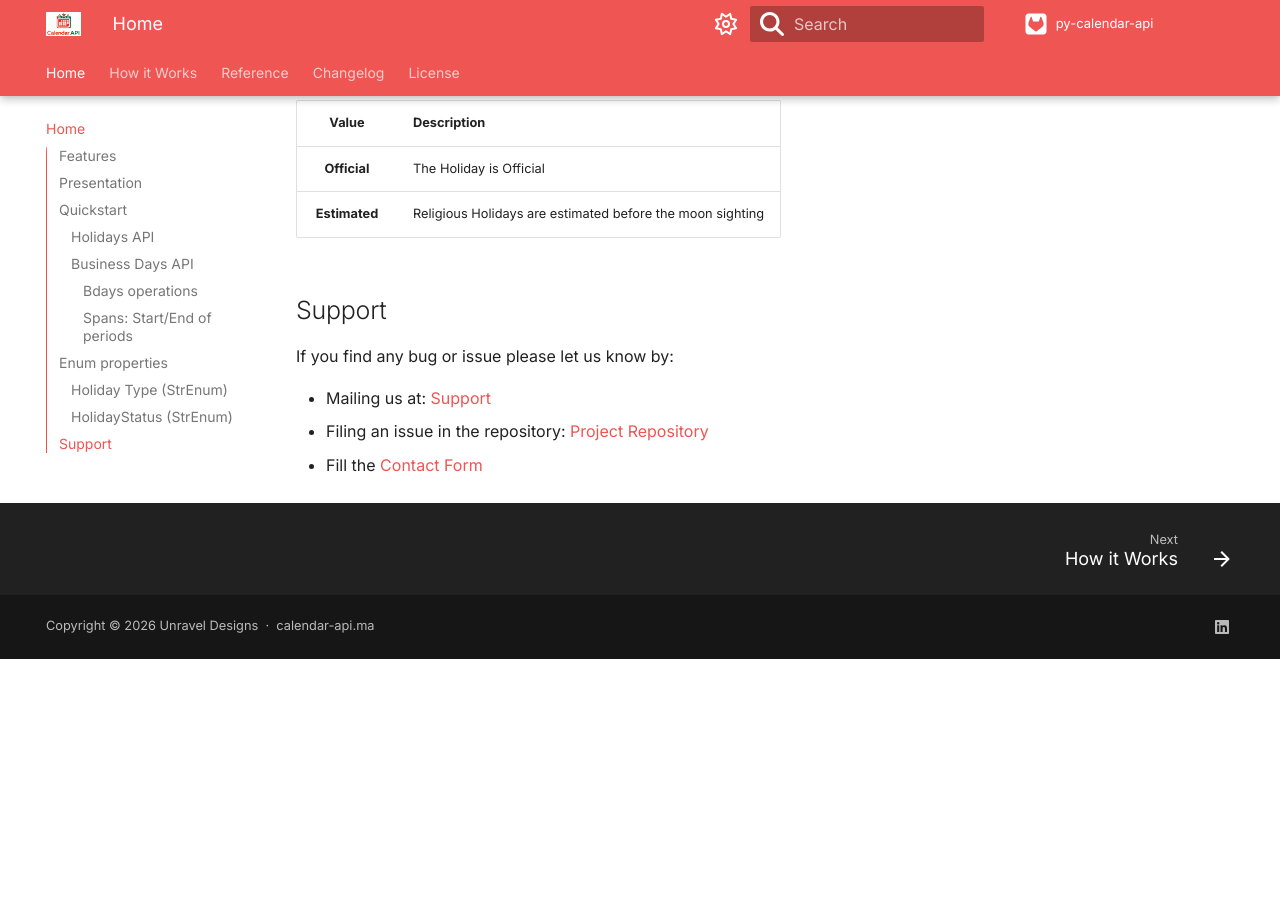
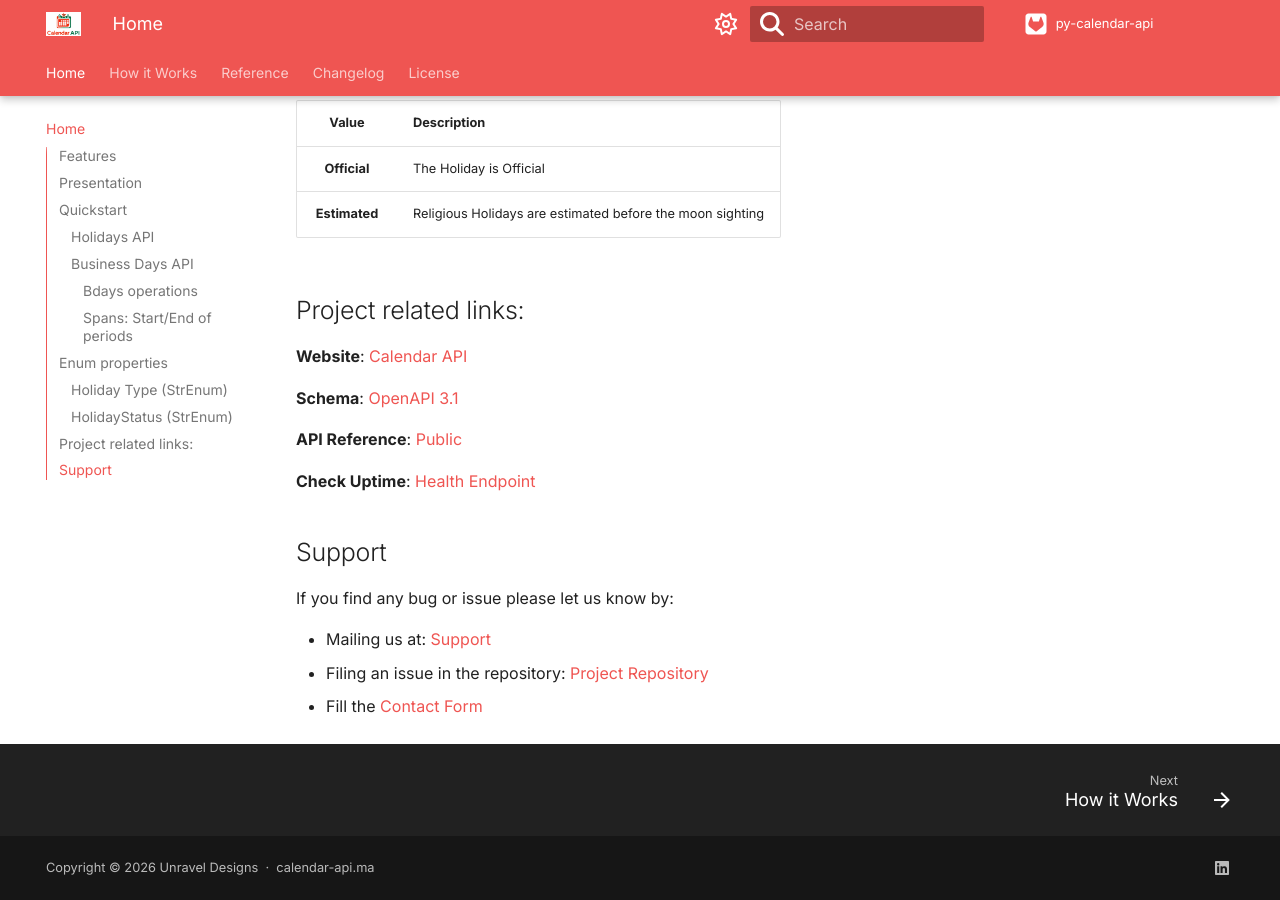
Before and after one commit to unraveldesigns/pycalendar-api, an MkDocs documentation site: the page built from docs/index.md, in a window 1280 px wide and 900 px high, scrolled down 4603 px. Built offline with MkDocs 1.6.1 and Material for MkDocs 9.7.7, drawn with Linux system fonts in a browser that asks for light colours; comment, search, counter and statistics services are not loaded; before the commit the page ends 5262 px from its top, so only the background shows below that.

Commit message:
Merge branch 'dev' into 'main'
Add project links for crawling and linking

See merge request ud-labs/py-calendar-api!16

```diff
--- a/docs/index.md
+++ b/docs/index.md
@@ -207,6 +207,16 @@ Consider using polling (Every Hour) for religious holidays which are estimated.
 |   **Official**  | The Holiday is Official                                   |
 |  **Estimated**  | Religious Holidays are estimated before the moon sighting |
 
+## Project related links:
+
+**Website**: [Calendar API](https://calendar-api.ma)
+
+**Schema**: [OpenAPI 3.1](https://calendar-api.ma/schema/openapi.json)
+
+**API Reference**: [Public](https://calendar-api.ma/api/v1/docs)
+
+**Check Uptime**: [Health Endpoint](https://calendar-api.ma/api/v1/docs)
+
 ## Support
 
 If you find any bug or issue please let us know by:
```
Also changed, not shown: README.md (+12 -0 lines).
